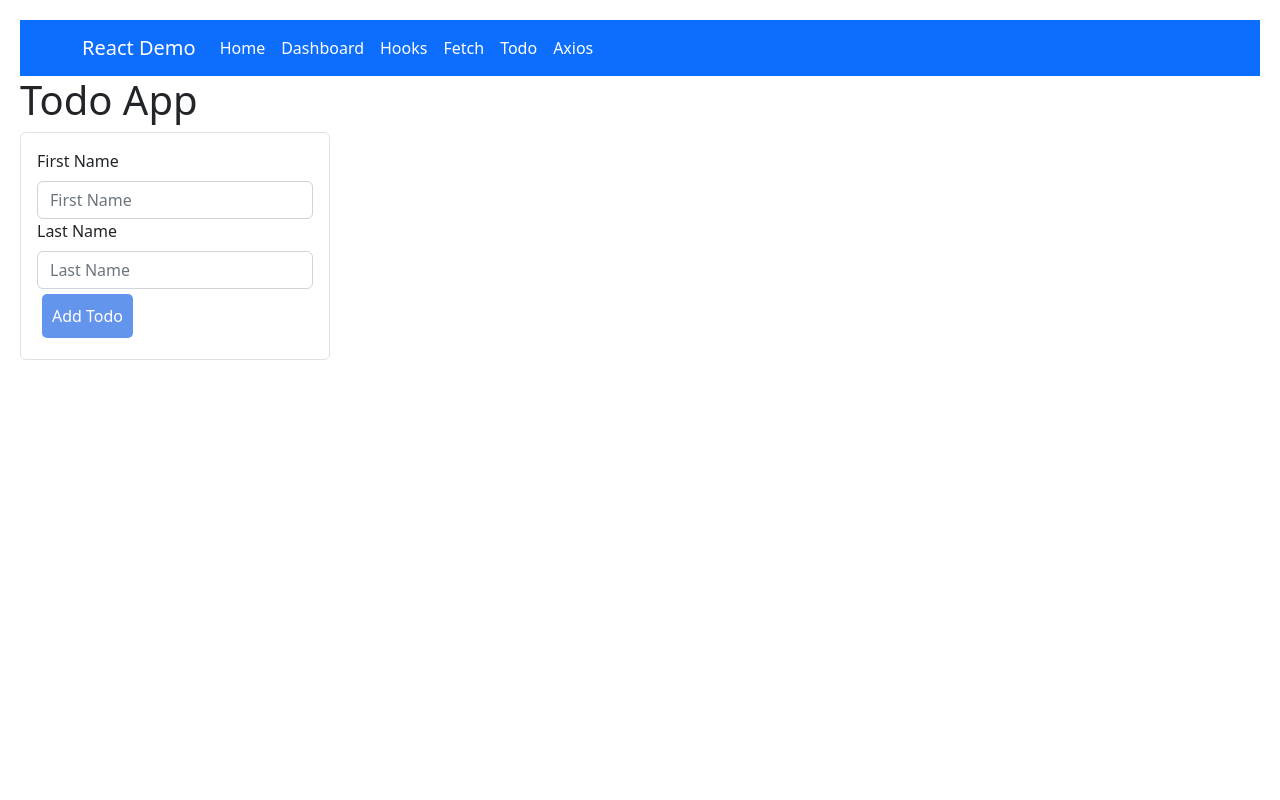
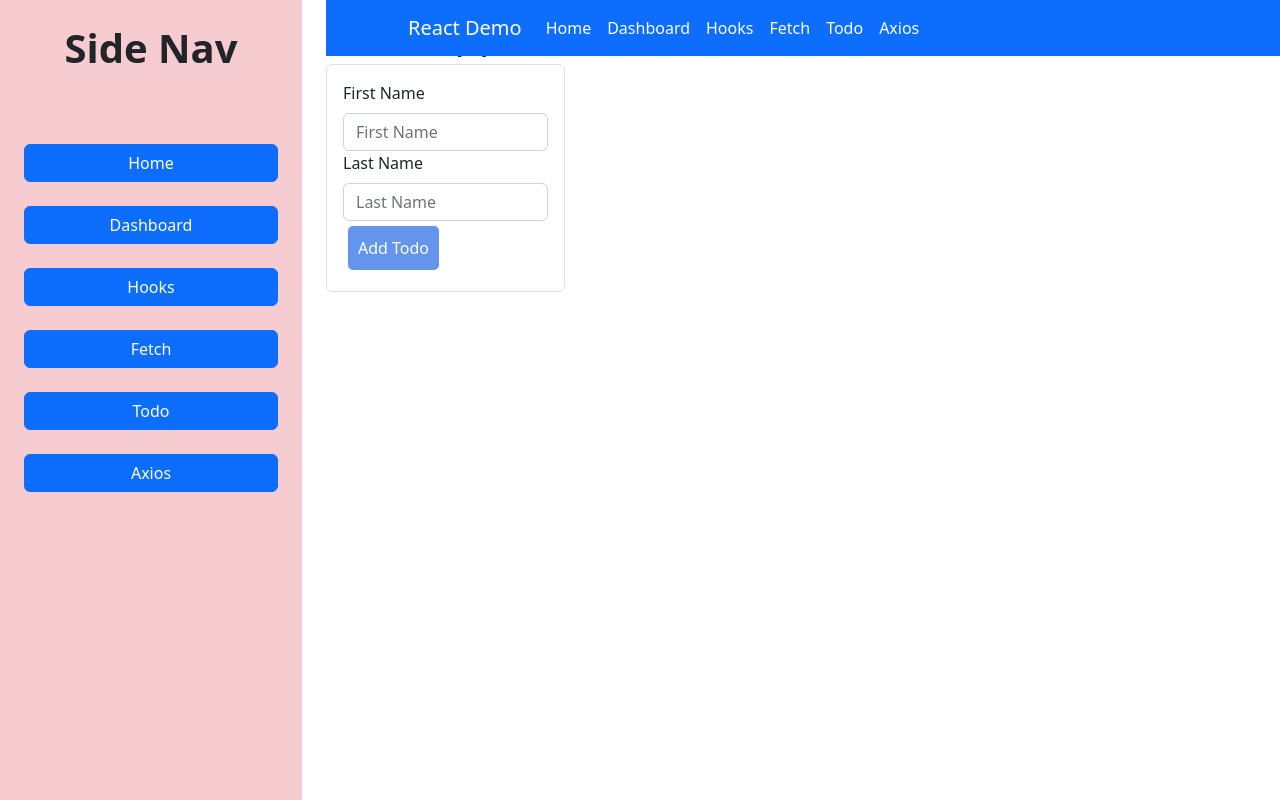
Before and after one commit to chamikararuchiranga1/reatc-demo, a React (Create React App) app: page /todo in a window 1280 px wide. Built offline with nearby package versions, Linux system fonts and the light colour scheme.

Commit message:
side nav

```diff
--- a/src/app/App.css
+++ b/src/app/App.css
@@ -1,5 +1,14 @@
 .App {
-  margin: 20px;
+  overflow-x: hidden;
+}
+
+.side {
+  height: 100vh;
+  overflow-y: scroll;
+}
+
+.nav-content {
+  z-index: 100;
 }
 
 .link {
--- a/src/app/App.js
+++ b/src/app/App.js
@@ -8,12 +8,22 @@ import Fetch from "../pages/Fetch/Fetch";
 import Axios from "../pages/Axios/Axios";
 import NavigationBar from "../common/components/Navbar/Navbar";
 import './App.css'
+import Sidenav from "../common/components/Sidenav/Sidenav";
+import {Col, Row} from "react-bootstrap";
 
 function App() {
   return (
     <div className='App'>
+        <Row>
+            <Col sm={3}>
+                <Sidenav/>
+            </Col>
+            <Col sm={9}>
+                <div className="side">
+                    <div className="position-fixed w-100 nav-content">
                         <NavigationBar/>
-        <div>
+                    </div>
+                    <div className="mt-2">
                         <Routes>
                             <Route path='*' element={<Navigate to={'/home'}/>} key={'home'}/>
                             <Route path={'/home'} element={<Home/>} key={'home'}/>
@@ -25,6 +35,9 @@ function App() {
                         </Routes>
                     </div>
                 </div>
+            </Col>
+        </Row>
+    </div>
   );
 }
 
--- /dev/null
+++ b/src/common/components/Sidenav/Sidenav.js
@@ -0,0 +1,21 @@
+import React from "react";
+import "./style.css"
+import {Link} from "react-router-dom";
+
+function Sidenav () {
+    return (
+        <div className='w-100 bg-opacity-25 bg-danger sidenav'>
+            <h1 className="text-center p-4 fw-bold">Side Nav</h1>
+            <div className="m-4">
+                <Link className='link btn btn-primary w-100 mt-4' to='/home'>Home</Link>
+                <Link  className='link btn btn-primary w-100 mt-4' to='/dashboard'>Dashboard</Link>
+                <Link  className='link btn btn-primary w-100 mt-4' to='/hooks'>Hooks</Link>
+                <Link  className='link btn btn-primary w-100 mt-4' to='/fetch'>Fetch</Link>
+                <Link  className='link btn btn-primary w-100 mt-4' to='/todo'>Todo</Link>
+                <Link  className='link btn btn-primary w-100 mt-4' to='/axios'>Axios</Link>
+            </div>
+        </div>
+    )
+}
+
+export default Sidenav;
--- /dev/null
+++ b/src/common/components/Sidenav/style.css
@@ -0,0 +1,3 @@
+.sidenav {
+    height: 100vh;
+}
```
Lines whose indentation alone changed are shown as unchanged.
